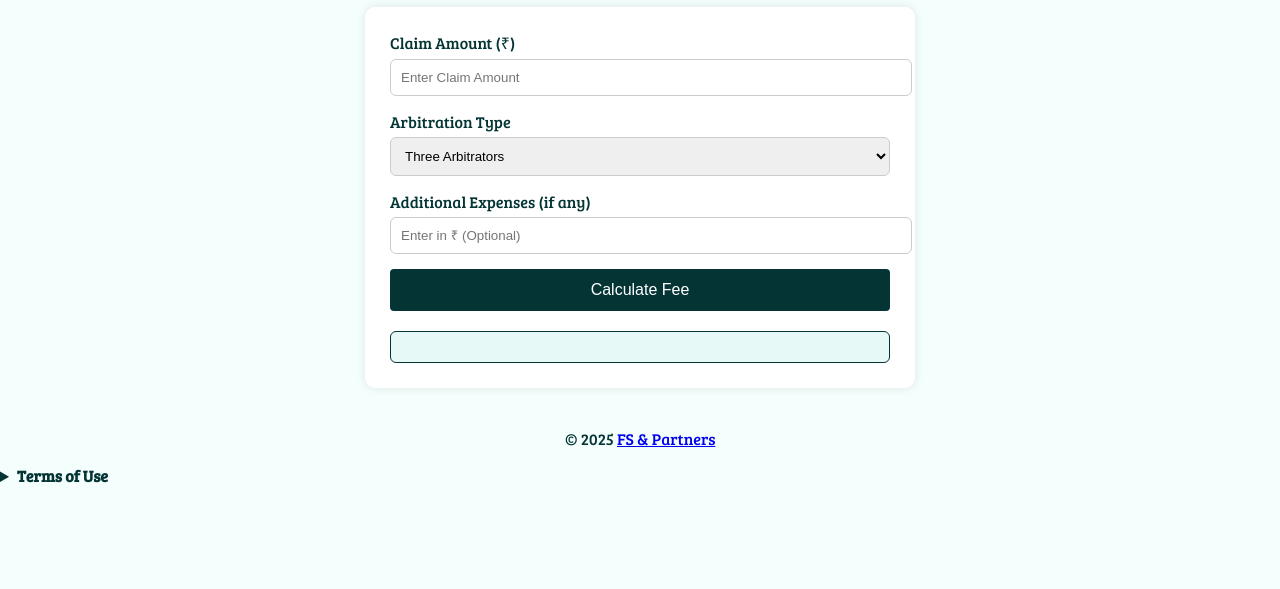
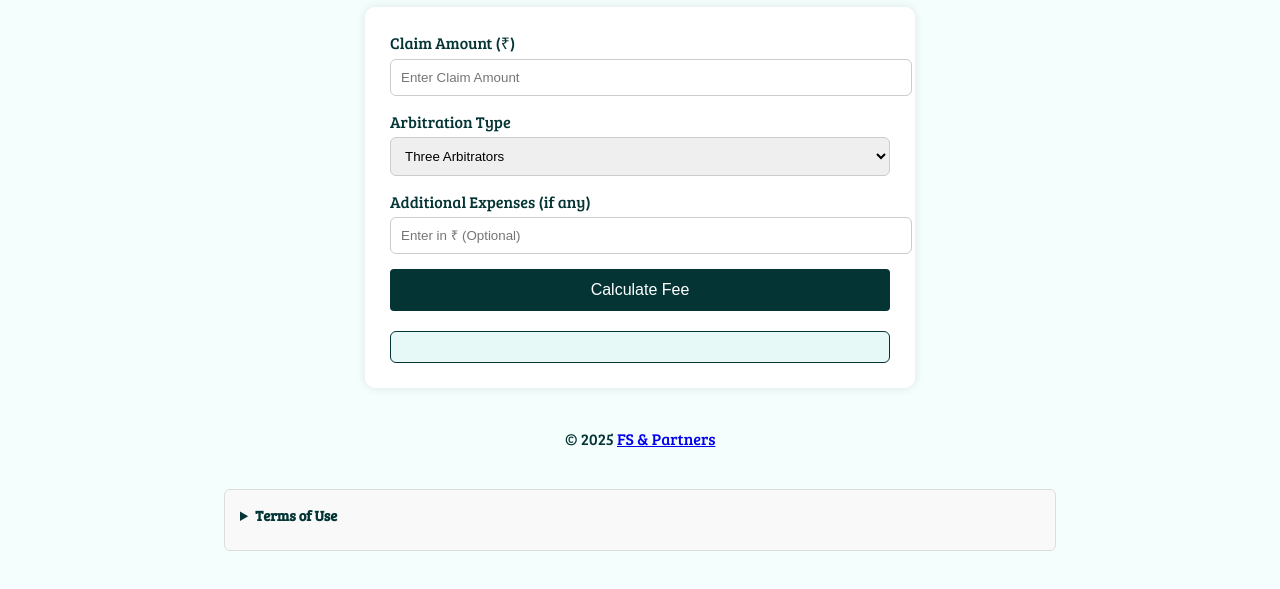
Before and after one commit to Advshubham-delhi/Arbitrator-s-Fees, a plain HTML site: page index.html in a window 1280 px wide. Shown: the part 241-830 px from the top of the page. Before the commit the page ends 800 px from the top, so only its background shows below. Drawn offline with Linux system fonts and the light colour scheme.

Commit message:
Update style.css

```diff
--- a/style.css
+++ b/style.css
@@ -79,3 +79,33 @@ footer {
   text-align: center;
   margin-top: 40px;
 }
+.terms-section {
+  max-width: 800px;
+  margin: 40px auto;
+  font-size: 0.9em;
+  background: #f9f9f9;
+  padding: 15px;
+  border-radius: 6px;
+  border: 1px solid #ddd;
+}
+
+.terms-section details summary {
+  cursor: pointer;
+  font-size: 1em;
+  font-weight: bold;
+  margin-bottom: 10px;
+}
+
+.terms-section details[open] summary {
+  margin-bottom: 15px;
+}
+
+.terms-section .terms-content p {
+  margin: 8px 0;
+  line-height: 1.5;
+}
+
+.terms-section a {
+  color: #065656;
+  text-decoration: underline;
+}
```
